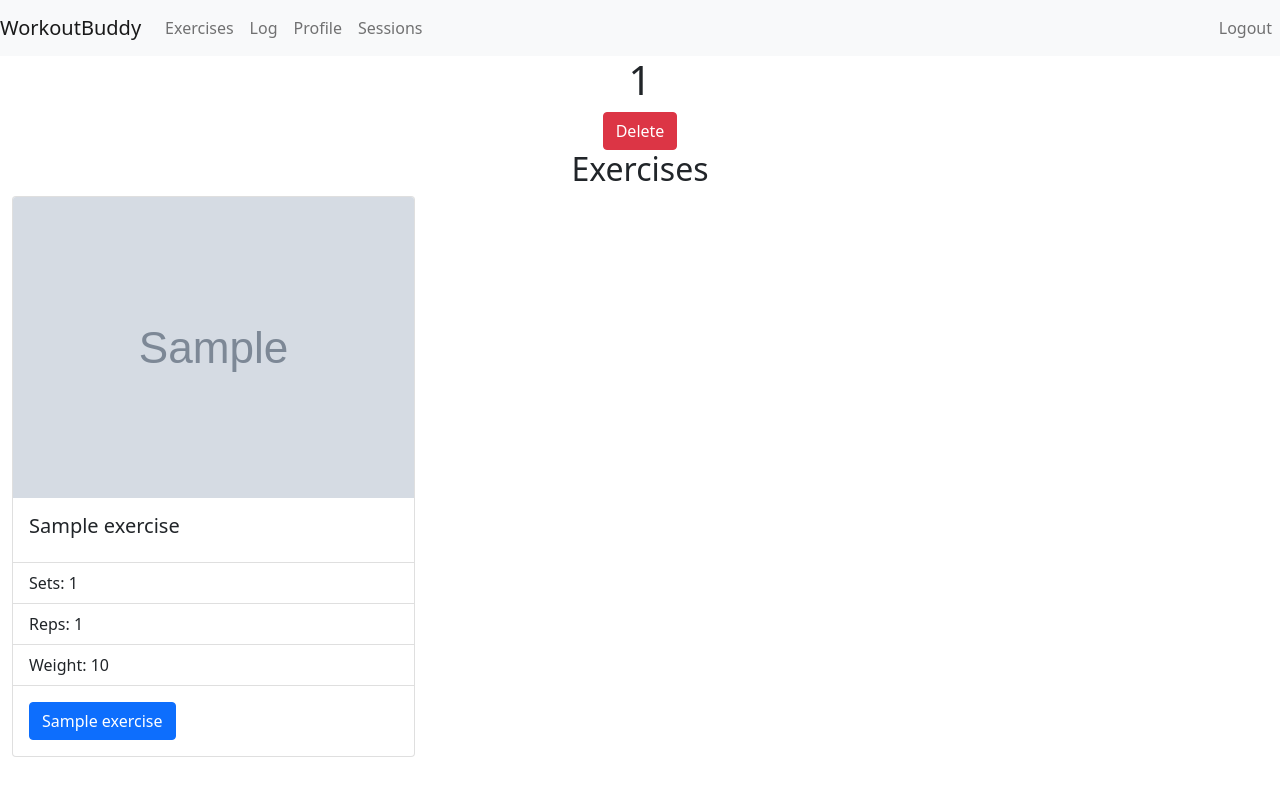
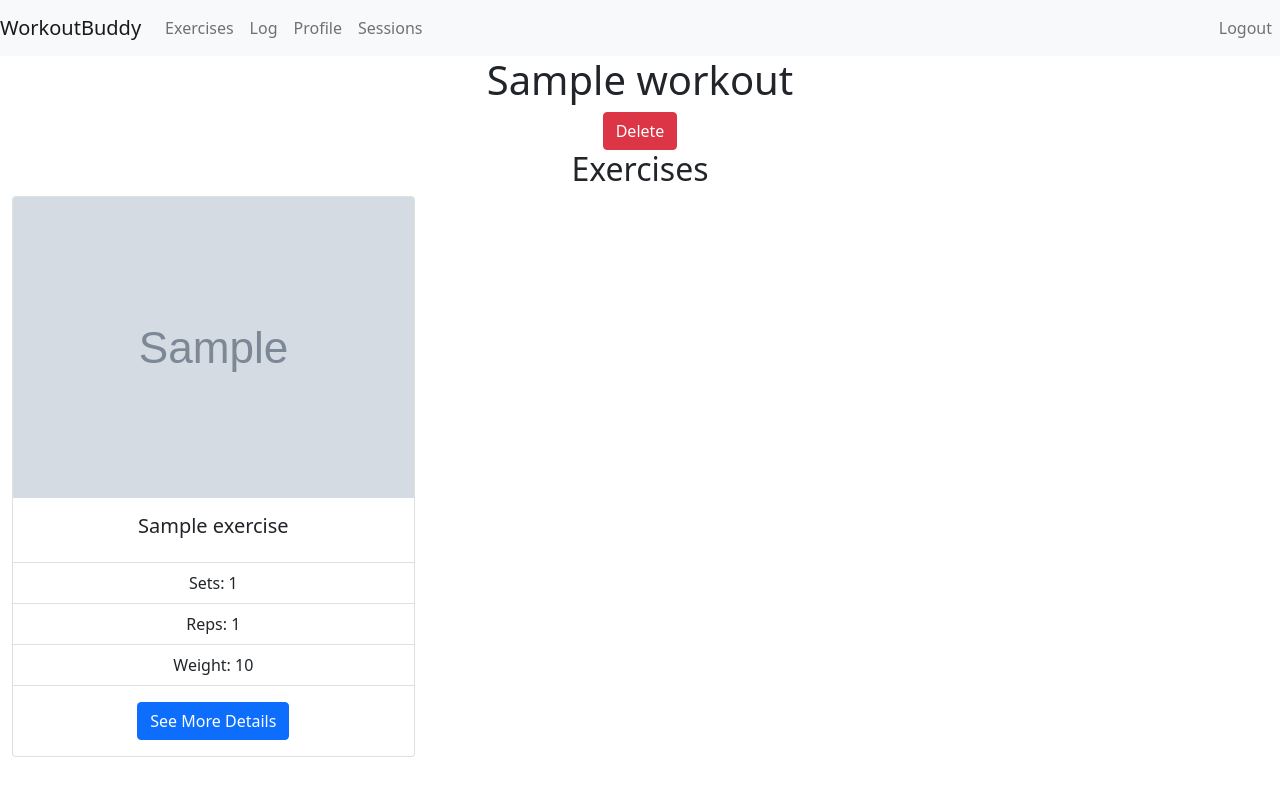
Before and after one commit to qrlandry/WorkoutBuddy, a Django app: page /workout_details/1 in a window 1280 px wide. Run offline with Django 4.2, Linux system fonts and the light colour scheme; a user stored in the database is signed in; tables that the repository leaves empty hold one stand-in row (values such as "Sample post"); grey boxes marked "Sample" are stand-in pictures; some libraries are stand-ins or nearby versions.

Commit message:
added name to workout model

```diff
--- a/fullstack/templates/exercise.html
+++ b/fullstack/templates/exercise.html
@@ -79,7 +79,7 @@
               href="/exercises_details/{{exercise.id}}"
               class="btn btn-primary"
             >
-              {{exercise.name}}
+              See More Details
             </a>
           </div>
         </div>
--- a/fullstack/templates/sessions.html
+++ b/fullstack/templates/sessions.html
@@ -6,7 +6,7 @@
     {% for workout in workouts %}
     <div class="card col-md-3 m-3" style="width: 18rem">
       <div class="card-body">
-        <h5 class="card-title">Workout</h5>
+        <h5 class="card-title">{{workout.name}}</h5>
         <h6 class="card-subtitle mb-2 text-muted">{{ workout.status }}</h6>
         <p class="card-text">{{ workout.date_completed }}</p>
         <a href="{% url 'workout_details' workout.id %}" class="btn btn-primary"
--- a/fullstack/templates/workout_details.html
+++ b/fullstack/templates/workout_details.html
@@ -1,6 +1,6 @@
 {% extends 'main.html' %} {% block content %}
 <div class="text-center">
-  <h1>{{workout.id}}</h1>
+  <h1>{{workout.name}}</h1>
   <form action="{% url 'delete_workout' pk=workout.id %}" method="POST">
     {% csrf_token %}
     <button type="submit" class="btn btn-danger">Delete</button>
@@ -10,7 +10,7 @@
 <div class="row mx-auto">
   {% if workout_exercises %} {% for exercise in workout_exercises %}
   <div class="col-sm-4 mb-4">
-    <div class="card">
+    <div class="card text-center">
       <img
         class="card-img-top"
         src="{{exercise.exercise.photo_url}}"
@@ -29,7 +29,7 @@
         <a
           href="{% url 'workout_exercise_details' pk=exercise.id %}"
           class="btn btn-primary"
-          >{{ exercise.exercise }}
+          >See More Details
         </a>
         {% endfor %}
       </div>
--- a/fullstack/workoutbuddy_api/models.py
+++ b/fullstack/workoutbuddy_api/models.py
@@ -50,8 +50,10 @@ class Workout(models.Model):
         ('Finished', 'Finished'),
         ('Template', 'Template'),
     ]
+
     user = models.ForeignKey(User, on_delete=models.CASCADE)
     status = models.CharField(max_length=20, choices=STATUS_CHOICES, default=STATUS_CHOICES[0][0])
+    name = models.CharField(max_length=150, default='string')
     date_completed = models.DateTimeField(default=timezone.now)
 
     def __str__(self):
--- a/fullstack/workoutbuddy_api/views.py
+++ b/fullstack/workoutbuddy_api/views.py
@@ -231,8 +231,12 @@ def log(request):
 # log my workouts
 @login_required(login_url='login/')
 def log_start(request):
-    workout = Workout.objects.create(user=request.user)
-    return redirect('add_workout', workout_id=workout.id)
+    if request.method == 'POST':
+        workout_name = request.POST.get('workout_name')
+        if workout_name:
+            workout = Workout.objects.create(user=request.user, name=workout_name)
+            return redirect('add_workout', workout_id=workout.id)
+    return render(request, 'log_start.html')
 
 # finish the workout and redirect to the sessions page
 @login_required(login_url='login/')
```
Also changed, not shown: fullstack/templates/log_start.html (added, +13 -0 lines), fullstack/workoutbuddy_api/migrations/0018_workout_name.py (added).
